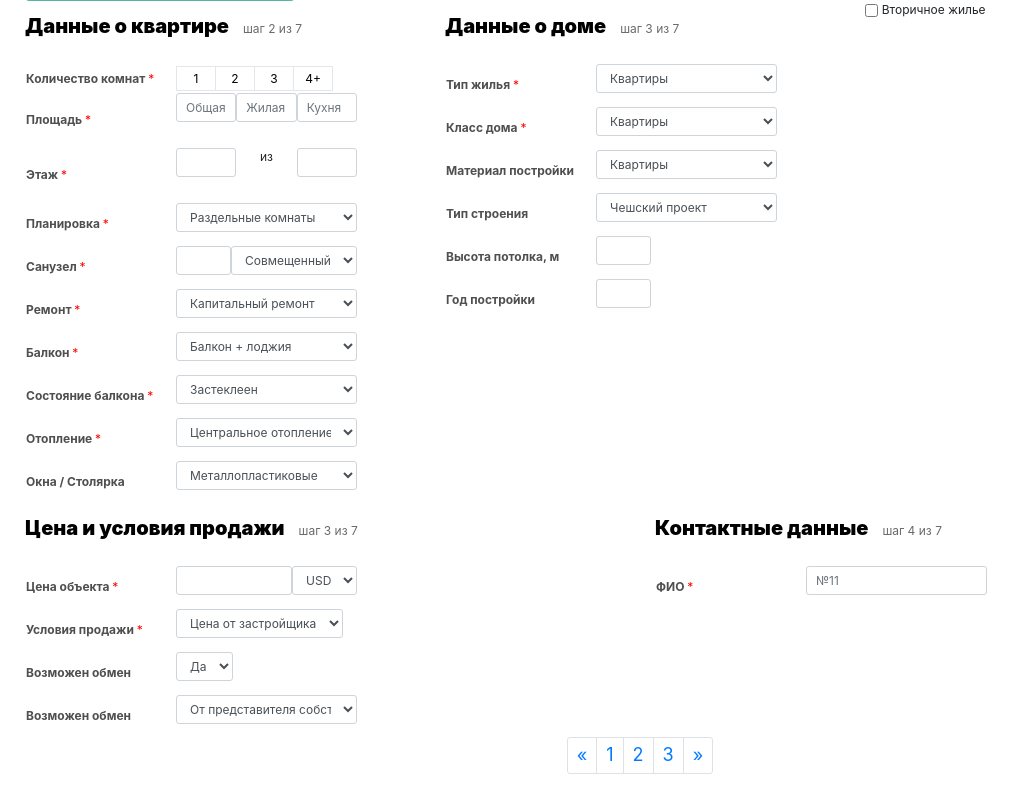
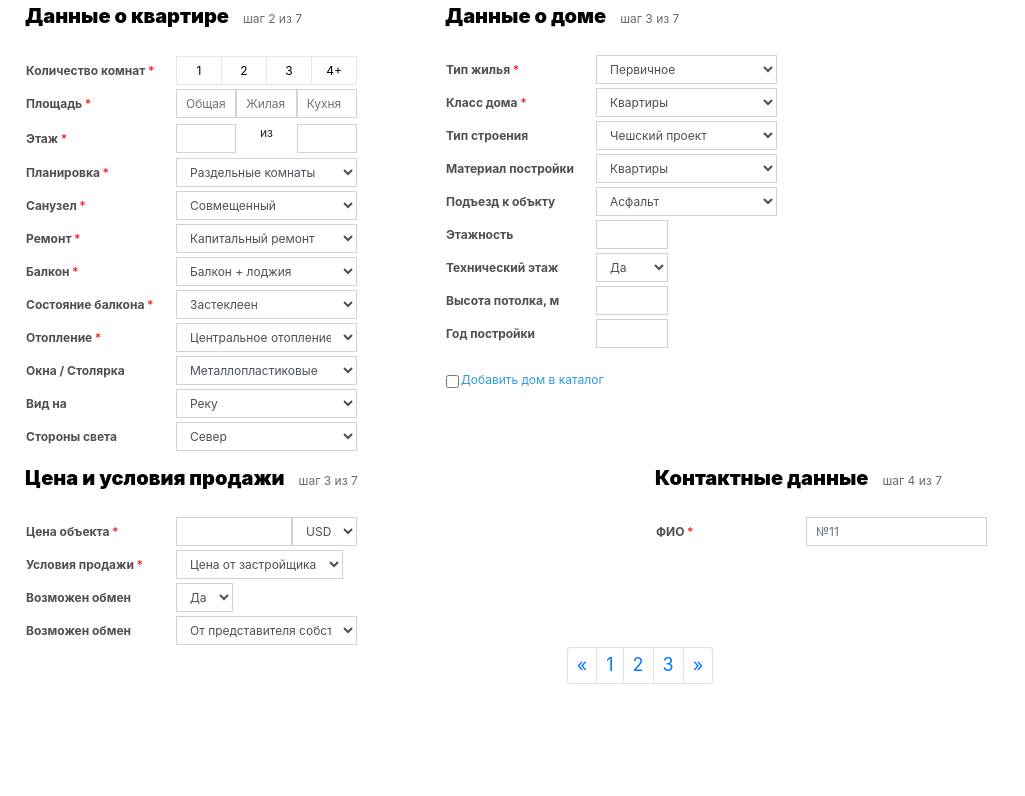
Before and after one commit to Padilo300/real, a PHP site: page /add_objact.html in a window 1280 px wide. Shown: the part 638-1434 px from the top of the page, without its empty margins (0-1025 px from the left). After the commit the page ends 1322 px from the top, so only its background shows below. Run offline with PHP 8.4, Linux system fonts and the light colour scheme.

Commit message:
начал делать описание обьекта

```diff
--- a/app/add_objact.html
+++ b/app/add_objact.html
@@ -37,7 +37,7 @@
                 <div class="col col-12 col-md-12 col-xl-12 ">
                     <div class="wrap FLX--align-items-center">
                         <p class="title--step">
-                            Место положение объекта
+                            Местоположение объекта
                             <span>
                                 шаг 1 из 7
                             </span>
@@ -305,10 +305,6 @@
                                     </span>
                                 </td>
                                 <td>
-                                    <div class="wrapBTN--center">
-                                        <div class="form-group">
-                                            <input type="number" class="form-control" id="exampleInputEmail1" aria-describedby="emailHelp" placeholder="">
-                                        </div>
                                     <div class="form-group formFilter-row">
                                         <select class="form-control" id="exampleCity">
                                             <option value="Днепропетровкая область">Совмещенный</option>
@@ -316,7 +312,6 @@
                                             <option value="Днепропетровкая область">На улице</option>
                                         </select>
                                     </div><!-- form group -->
-                                    </div><!-- .wrapBTN--center -->
                                 </td>
                             </tr>
                             <tr>
@@ -408,6 +403,40 @@
                                     </div><!-- form group -->
                                 </td>
                             </tr>
+                            <tr>
+                                <td class="textImportant">
+                                    <b>
+                                        Вид на
+                                    </b>
+                                </td>
+                                <td>
+                                    <div class="form-group formFilter-row">
+                                        <select class="form-control" id="exampleCity">
+                                            <option value="Днепропетровкая область">Реку</option>
+                                            <option value="Днепропетровкая область">Лес</option>
+                                            <option value="Днепропетровкая область">Парковку</option>
+                                            <option value="Днепропетровкая область">Дорога</option>
+                                        </select>
+                                    </div><!-- form group -->
+                                </td>
+                            </tr>
+                            <tr>
+                                <td class="textImportant">
+                                    <b>
+                                        Стороны света
+                                    </b>
+                                </td>
+                                <td>
+                                    <div class="form-group formFilter-row">
+                                        <select class="form-control" id="exampleCity">
+                                            <option value="Днепропетровкая область">Север</option>
+                                            <option value="Днепропетровкая область">Юг</option>
+                                            <option value="Днепропетровкая область">Восток</option>
+                                            <option value="Днепропетровкая область">Запад</option>
+                                        </select>
+                                    </div><!-- form group -->
+                                </td>
+                            </tr>
                         </tbody>
                     </table>
                 </div><!-- wrapTable--stap -->
@@ -436,7 +465,7 @@
                                 <td>
                                     <div class="form-group formFilter-row">
                                         <select class="form-control" id="exampleCity">
-                                            <option value="Днепропетровкая область">Квартиры</option>
+                                            <option value="Днепропетровкая область">Первичное</option>
                                             <option value="Днепропетровкая область">Квартиры</option>
                                             <option value="Днепропетровкая область">Квартиры</option>
                                         </select>
@@ -465,6 +494,22 @@
                             <tr>
                                 <td class="textImportant">
                                     <b>
+                                        Тип строения
+                                    </b>
+                                </td>
+                                <td>
+                                    <div class="form-group formFilter-row">
+                                        <select class="form-control" id="exampleCity">
+                                            <option value="Днепропетровкая область">Чешский проект</option>
+                                            <option value="Днепропетровкая область">Чешский проект</option>
+                                            <option value="Днепропетровкая область">Чешский проект</option>
+                                        </select>
+                                    </div><!-- form group -->
+                                </td>
+                            </tr>
+                            <tr>
+                                <td class="textImportant">
+                                    <b>
                                         Материал постройки
                                     </b>
                                 </td>
@@ -481,15 +526,40 @@
                             <tr>
                                 <td class="textImportant">
                                     <b>
-                                        Тип строения
+                                        Подъезд к объкту
                                     </b>
                                 </td>
                                 <td>
                                     <div class="form-group formFilter-row">
                                         <select class="form-control" id="exampleCity">
-                                            <option value="Днепропетровкая область">Чешский проект</option>
-                                            <option value="Днепропетровкая область">Чешский проект</option>
-                                            <option value="Днепропетровкая область">Чешский проект</option>
+                                            <option value="Днепропетровкая область">Асфальт</option>
+                                        </select>
+                                    </div><!-- form group -->
+                                </td>
+                            </tr>
+                            <tr class="input--xs">
+                                <td class="textImportant">
+                                    <b>
+                                        Этажность
+                                    </b>
+                                </td>
+                                <td>
+                                    <div class="form-group">
+                                        <input type="number" class="form-control" id="exampleInputEmail1" aria-describedby="emailHelp" placeholder="">
+                                    </div>
+                                </td>
+                            </tr>
+                            <tr class="input--xs">
+                                <td class="textImportant">
+                                    <b>
+                                        Технический этаж
+                                    </b>
+                                </td>
+                                <td>
+                                    <div class="form-group formFilter-row">
+                                        <select class="form-control" id="exampleCity">
+                                            <option value="Днепропетровкая область">Да</option>
+                                            <option value="Днепропетровкая область">Нет</option>
                                         </select>
                                     </div><!-- form group -->
                                 </td>
@@ -518,20 +588,31 @@
                                     </div>
                                 </td>
                             </tr>
+                            <tr>
+                                <td colspan="2">
+                                    <br>
+                                </td>
+                            </tr>
+                            <tr>
+                                <td colspan="2">
+                                    <div class="form-check">
+                                        <input class="form-check-input" type="checkbox" value="" id="defaultCheck1">
+                                        <label class="form-check-label blue" for="defaultCheck1">
+                                            Добавить дом в каталог
+                                        </label>
+                                    </div>
+                                </td>
+                            </tr>
                         </tbody>
                     </table>
                 </div>
             </div><!-- col -->
+        </div><!-- end row -->
+        <div class="row">
+            <div class="col col-12">
 
-            <div class="col col-12 col-md-12 col-xl-4 ">
-                <div class="form-check form-check-inline">
-                    <input class="form-check-input" type="checkbox" id="inlineCheckbox2" value="option2">
-                    <label class="form-check-label" for="inlineCheckbox2">
-                        Вторичное жилье
-                    </label>
-                </div>
-            </div><!-- col -->
-        </div><!-- end row -->
+            </div><!-- col-12 -->
+        </div><!-- row -->
         <div class="row">
             <div class="col col-12 col-md-6 col-xl-6">
                 <div class="wrap FLX--align-items-center">
--- a/app/scss/body/form/form.scss
+++ b/app/scss/body/form/form.scss
@@ -35,11 +35,12 @@
         }
     }
     .formFilter-row{
-        margin: 10px 0;
+        margin:  0;
     }
     label{
         color: #545b62;
         font-size: 12px;
+        margin: 4px 0 1px 0;
     }
 }
 .selectObjeckFilter{
--- a/app/scss/table/table.scss
+++ b/app/scss/table/table.scss
@@ -299,8 +299,8 @@
                 }
             }
             &.input--xs{
-                input{
-                    max-width: 55px;
+                input, select{
+                    max-width: 72px;
                 }
             }
         }
--- a/app/scss/wraps/wraps.scss
+++ b/app/scss/wraps/wraps.scss
@@ -172,8 +172,20 @@
         width: 100%;
     }
 }
-.wrapTable--stap{
+html body .wrapTable--stap{
     max-width: 333px;
+    .form-control{
+        border-radius: 0;
+    }
+    .row-rooms{
+        flex: 1;
+        > label.INS-btn-toogle--xs{
+            height: 29px !important;
+        }
+    }
+    .form-group{
+        margin: 1px 0;
+    }
 }
 .wrapPrice{
     @media screen and (max-width: 575px){
```
Also changed, not shown: app/css/main.css. Lines whose indentation alone changed are shown as unchanged.
